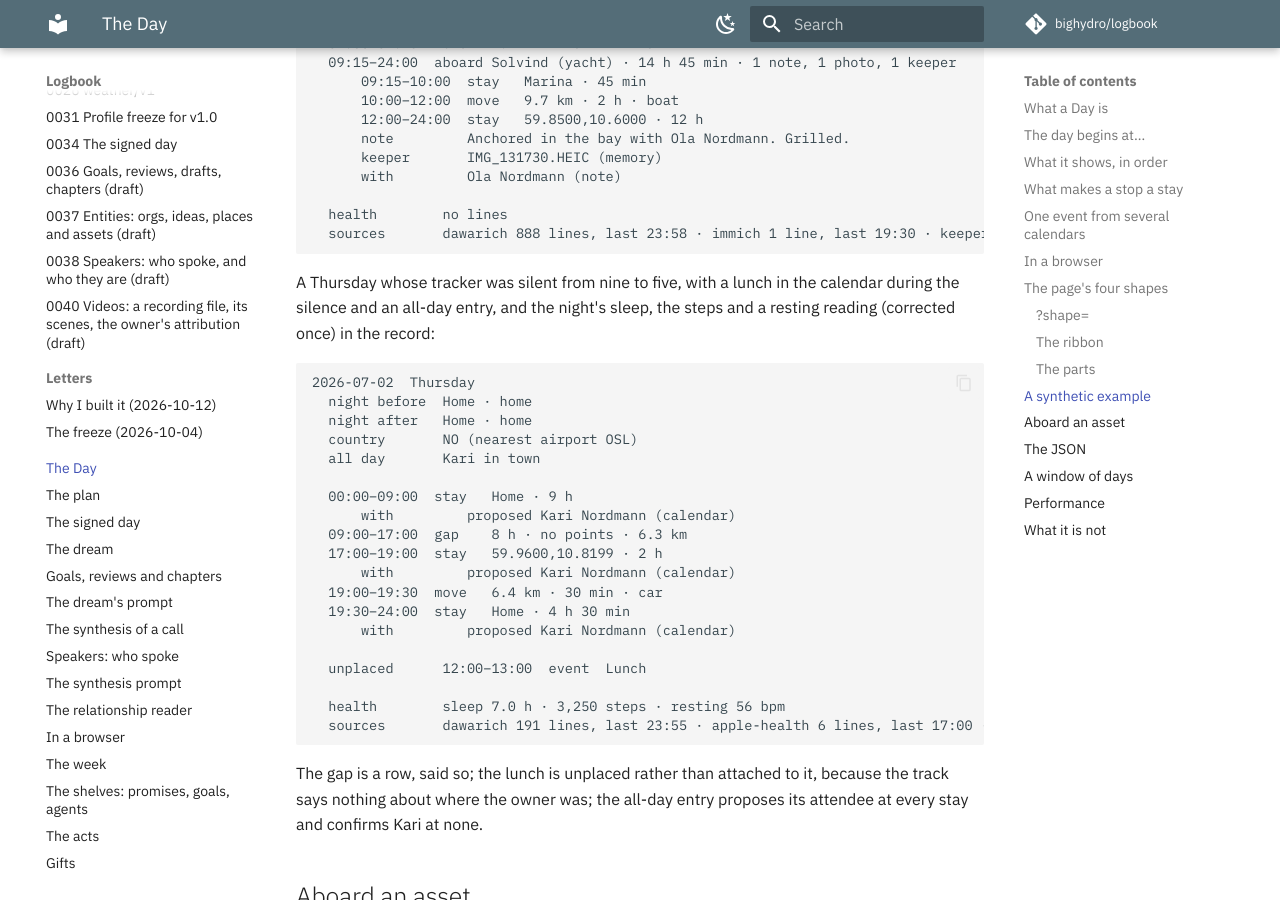
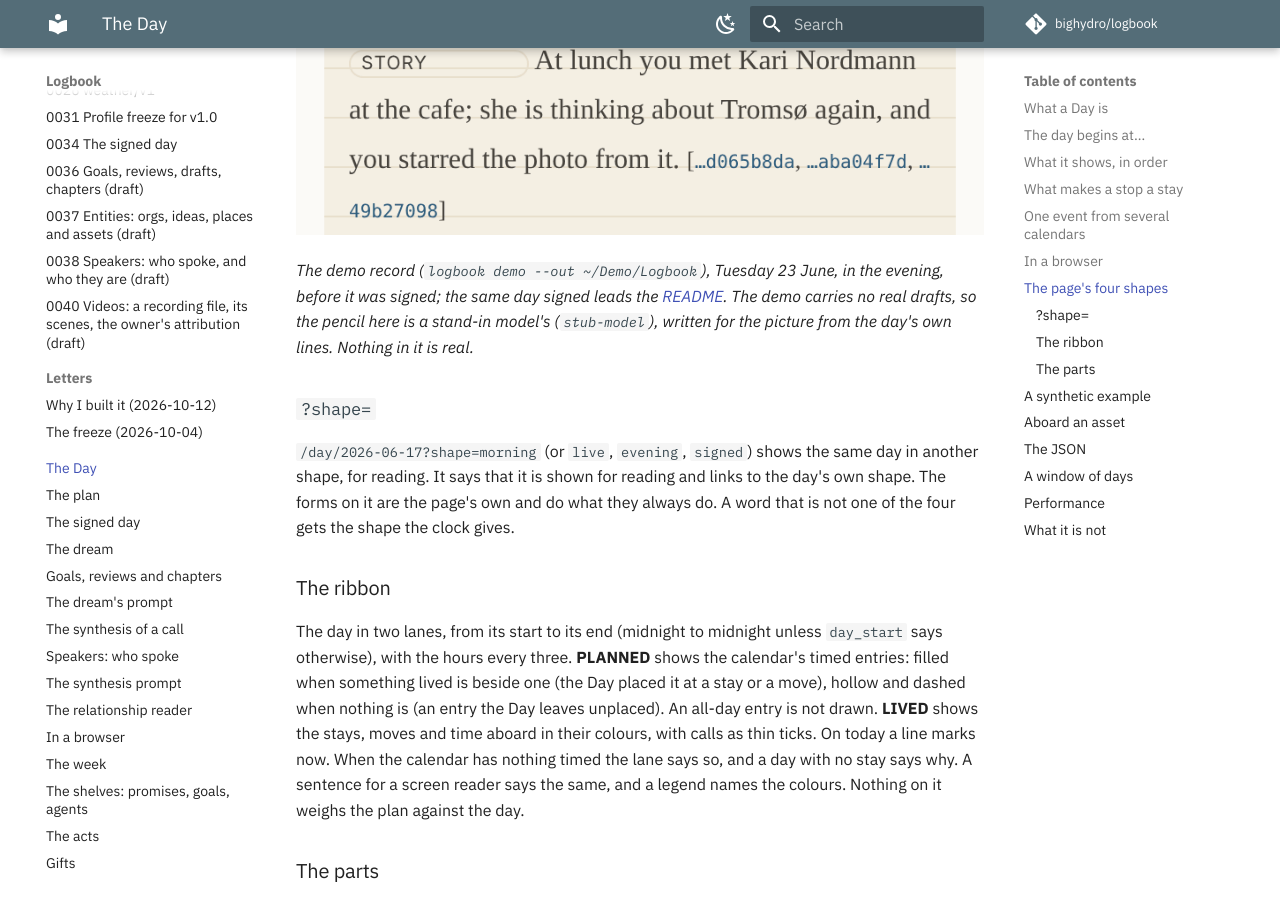
Before and after one commit to bighydro/logbook, an MkDocs documentation site: the page built from docs/day.md, in a window 1280 px wide and 900 px high, scrolled down 9413 px. Built offline with MkDocs 1.6.1 and Material for MkDocs 9.7.7, drawn with Linux system fonts in a browser that asks for light colours; comment, search, counter and statistics services are not loaded.

Commit message:
docs: the README shows the Day page as v1 has it (a fresh screenshot of the demo)
Squash of #372, rolling desk round 2b.

Signed-off-by: bighydro <122497530+bighydro@users.noreply.github.com>

```diff
--- a/docs/day.md
+++ b/docs/day.md
@@ -300,6 +300,13 @@
 has no clock, so its Day is the evening's, or the signed day's. It also skips the two parts that read
 beyond the day for every page it writes, the promises of Loose ends and Looking back.
 
+![The Day of Tuesday 23 June of the demo record in the evening: the header, the day in two lanes and the pencil open](the-day.png)
+
+*The demo record (`logbook demo --out ~/Demo/Logbook`), Tuesday 23 June, in the evening, before it
+was signed; the same day signed leads the [README](https://github.com/bighydro/logbook#readme). The
+demo carries no real drafts, so the pencil here is a stand-in model's (`stub-model`), written for the
+picture from the day's own lines. Nothing in it is real.*
+
 ### `?shape=`
 
 `/day/2026-06-17?shape=morning` (or `live`, `evening`, `signed`) shows the same day in another shape, for
```
Also changed, not shown: README.md (+2 -0 lines), docs/the-day-signed.png (added), docs/the-day.png (added).
